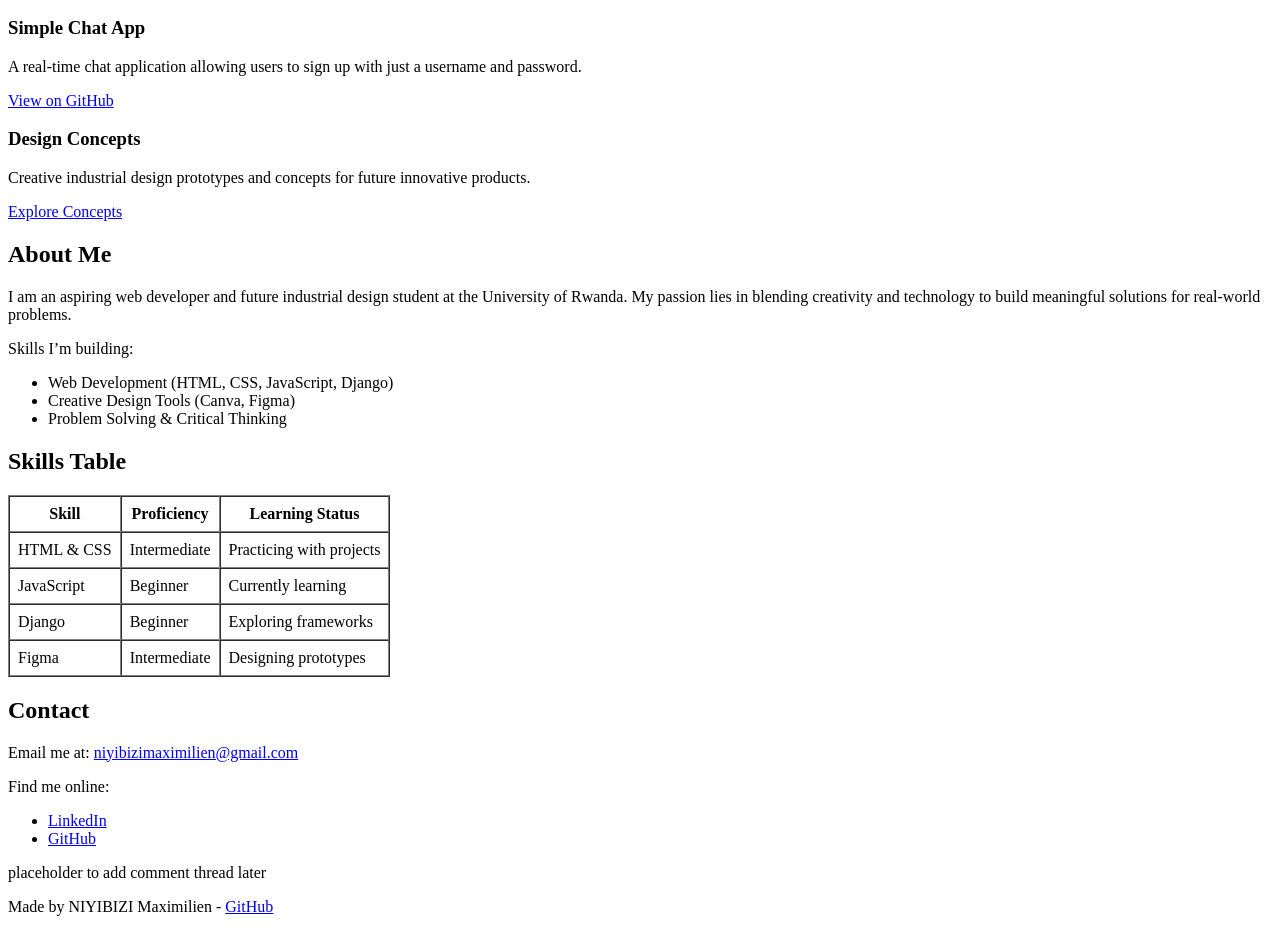
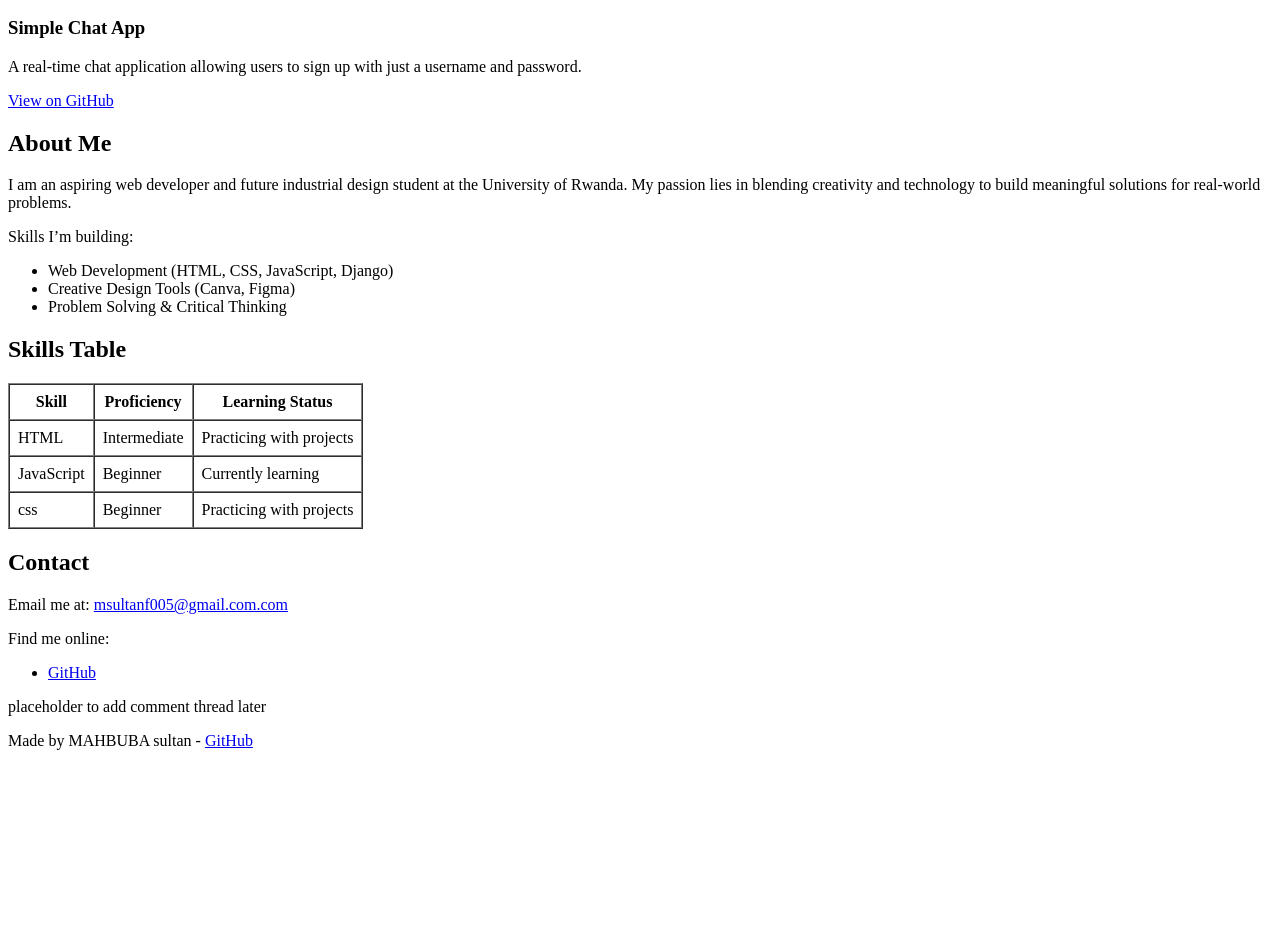
Before and after one commit to Mahbubasultan/alx_html_css, a plain HTML site: page css_basic/index.html in a window 1280 px wide. Shown: the part 362-1294 px from the top of the page. After the commit the page ends 1128 px from the top, so only its background shows below. Drawn offline with Linux system fonts and the light colour scheme.

Commit message:
Update index.html

```diff
--- a/css_basic/index.html
+++ b/css_basic/index.html
@@ -2,7 +2,7 @@
 <html lang="en">
 <head>
     <meta charset="utf-8">
-    <title> Personal Portfolio</title>
+    <title> Mahbuaba sultan  Personal Portfolio</title>
     <meta name="viewport" content="width=device-width, initial-scale=1.0">
     <link href="base.css" rel="stylesheet">
 <link href="styles.css" rel="stylesheet">
@@ -31,20 +31,16 @@
                 <div class="project">
                     <h3>My First Portfolio Website</h3>
                     <p>A beginner-friendly website built with pure HTML to showcase my growth as a developer.</p>
-                    <a href="https://github.com/niyibizimaximilien/My_First_Portfolio" target="_blank">View on GitHub</a>
+                    <a href="#" target="_blank">View on GitHub</a>
                 </div>
 
                 <div class="project">
                     <h3>Simple Chat App</h3>
                     <p>A real-time chat application allowing users to sign up with just a username and password.</p>
-                    <a href="https://github.com/niyibizimaximilien/chat-app" target="_blank">View on GitHub</a>
+                    <a href="#" target="_blank">View on GitHub</a>
                 </div>
 
-                <div class="project">
-                    <h3>Design Concepts</h3>
-                    <p>Creative industrial design prototypes and concepts for future innovative products.</p>
-                    <a href="https://www.behance.net" target="_blank">Explore Concepts</a>
-                </div>
+
             </section>
 
             <!-- About Me Section -->
@@ -72,7 +68,7 @@
                     </thead>
                     <tbody>
                         <tr>
-                            <td>HTML & CSS</td>
+                            <td>HTML </td>
                             <td>Intermediate</td>
                             <td>Practicing with projects</td>
                         </tr>
@@ -82,15 +78,11 @@
                             <td>Currently learning</td>
                         </tr>
                         <tr>
-                            <td>Django</td>
+                            <td>css</td>
                             <td>Beginner</td>
-                            <td>Exploring frameworks</td>
+                            <td>Practicing with projects</td>
                         </tr>
-                        <tr>
-                            <td>Figma</td>
-                            <td>Intermediate</td>
-                            <td>Designing prototypes</td>
-                        </tr>
+
                     </tbody>
                 </table>
             </section>
@@ -98,11 +90,11 @@
             <!-- Contact Section -->
             <section id="contact">
                 <h2>Contact</h2>
-                <p>Email me at: <a href="mailto:niyibizimaximilien@gmail.com">niyibizimaximilien@gmail.com</a></p>
+                <p>Email me at: <a href="msultanf005@gmail.com">msultanf005@gmail.com.com</a></p>
                 <p>Find me online:</p>
                 <ul>
-                    <li><a href="https://www.linkedin.com/in/niyibizi-maximilien" target="_blank">LinkedIn</a></li>
-                    <li><a href="https://github.com/niyibizimaximilien" target="_blank">GitHub</a></li>
+
+                    <li><a href="https://github.com/mahbubasultan" target="_blank">GitHub</a></li>
                 </ul>
             </section>
         </article>
@@ -115,7 +107,7 @@
 
     <!-- Footer -->
     <footer>
-        <p>Made by NIYIBIZI Maximilien - <a href="https://github.com/niyibizimaximilien" target="_blank">GitHub</a></p>
+        <p>Made by MAHBUBA sultan - <a href="https://github.com/mahbubasultan" target="_blank">GitHub</a></p>
     </footer>
 </body>
 </html>
```
